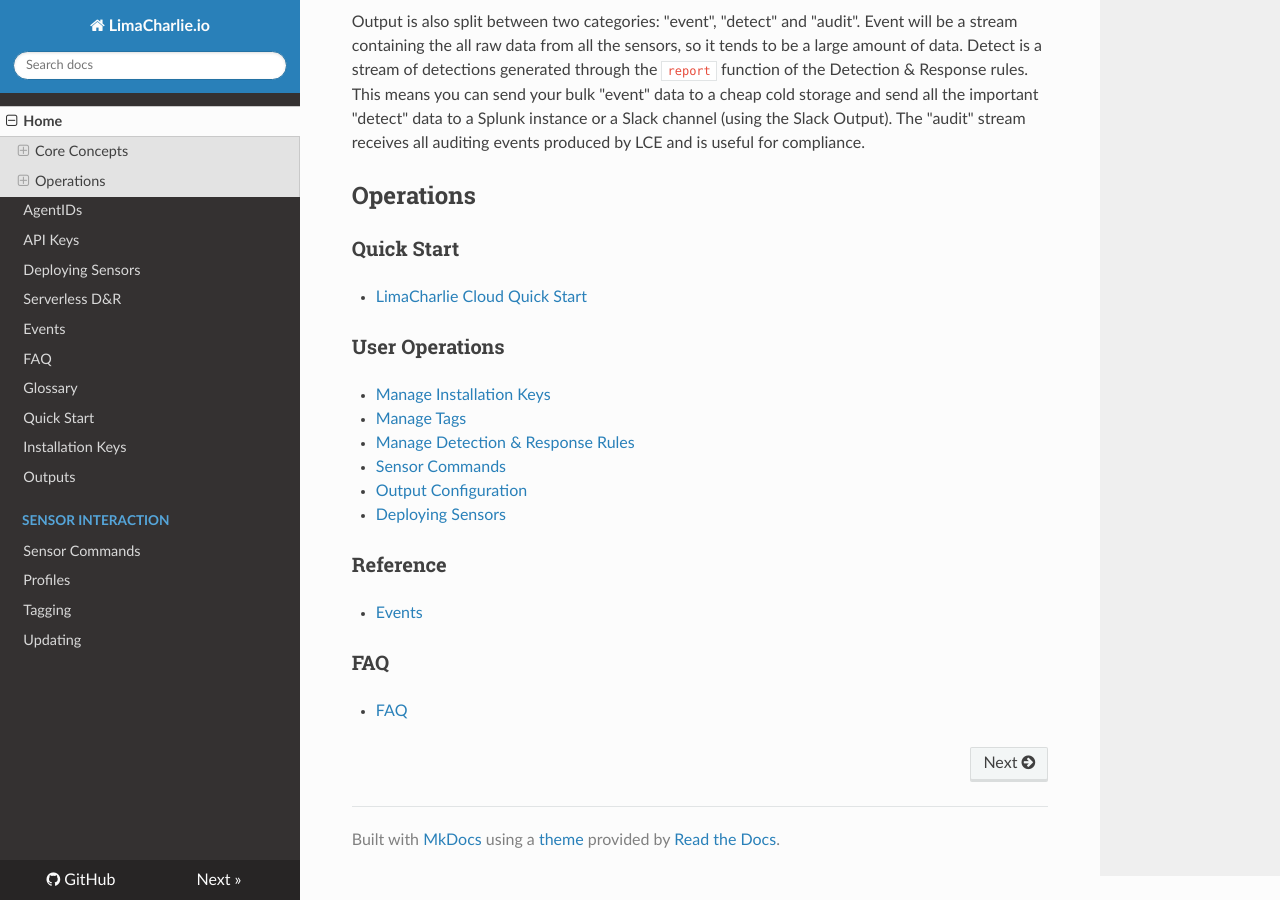
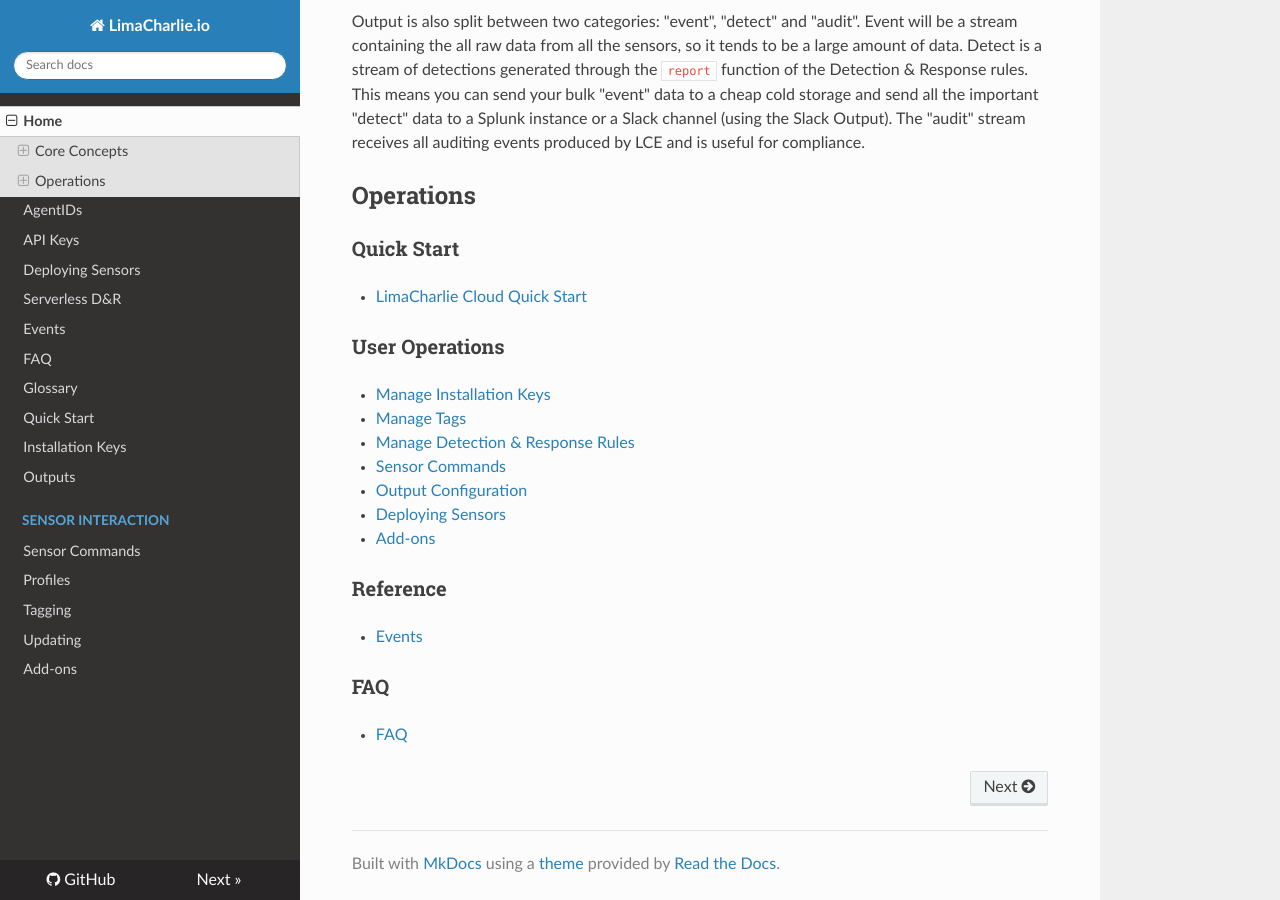
Before and after one commit to refractionPOINT/lce_doc, an MkDocs documentation site: the page built from docs/index.md, in a window 1280 px wide and 900 px high, scrolled down 1672 px. Built offline with MkDocs 1.6.1, drawn with Linux system fonts in a browser that asks for light colours; nearby versions of some CDN libraries; old or Windows-style settings are respelled for this version of MkDocs.

Commit message:
Linking in the new doc.

```diff
--- a/docs/index.md
+++ b/docs/index.md
@@ -57,6 +57,7 @@ receives all auditing events produced by LCE and is useful for compliance.
 * [Sensor Commands](sensor_commands.md)
 * [Output Configuration](outputs.md)
 * [Deploying Sensors](deploy_sensor.md)
+* [Add-ons](user_addons.md)
 
 ### Reference
 * [Events](events.md)
--- a/mkdocs.yml
+++ b/mkdocs.yml
@@ -24,3 +24,4 @@ pages:
       - Profiles: profiles.md
     - Tagging: tagging.md
     - Updating: update_org.md
+    - Add-ons: user_addons.md
```
